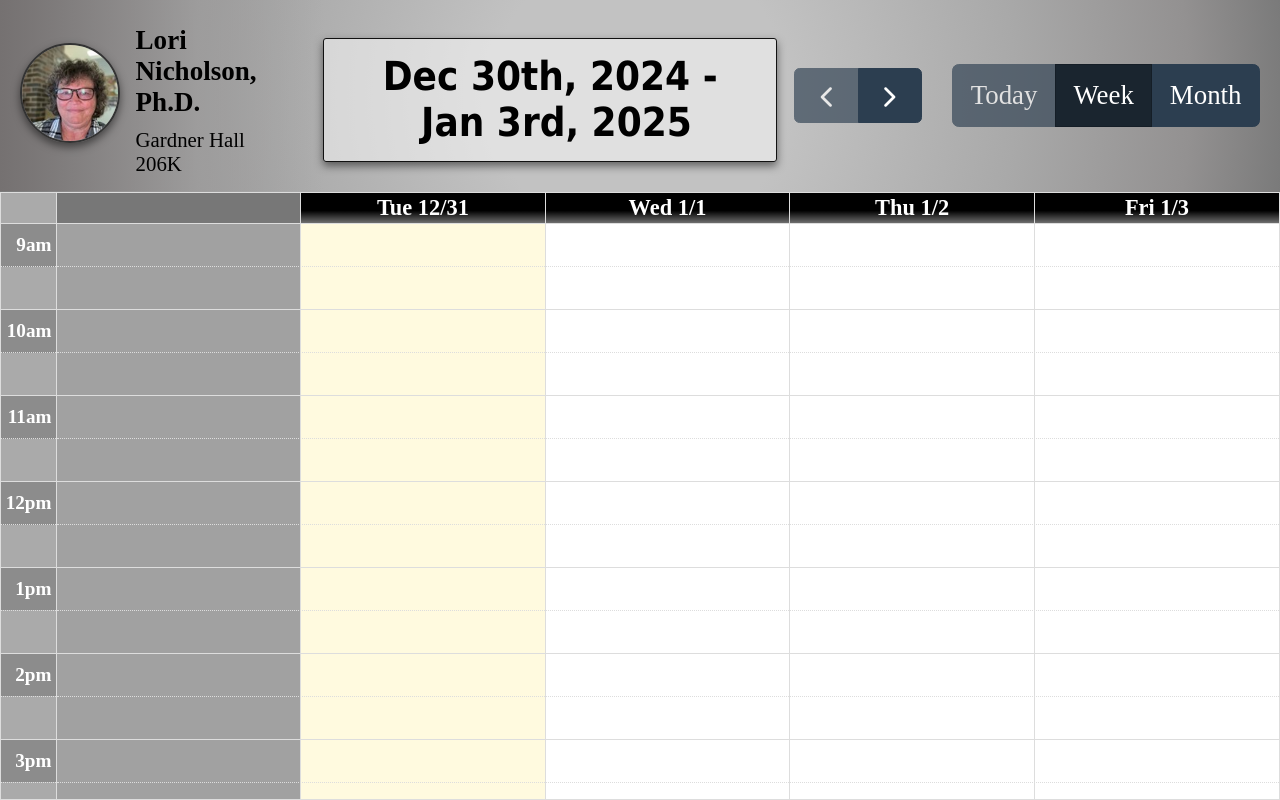
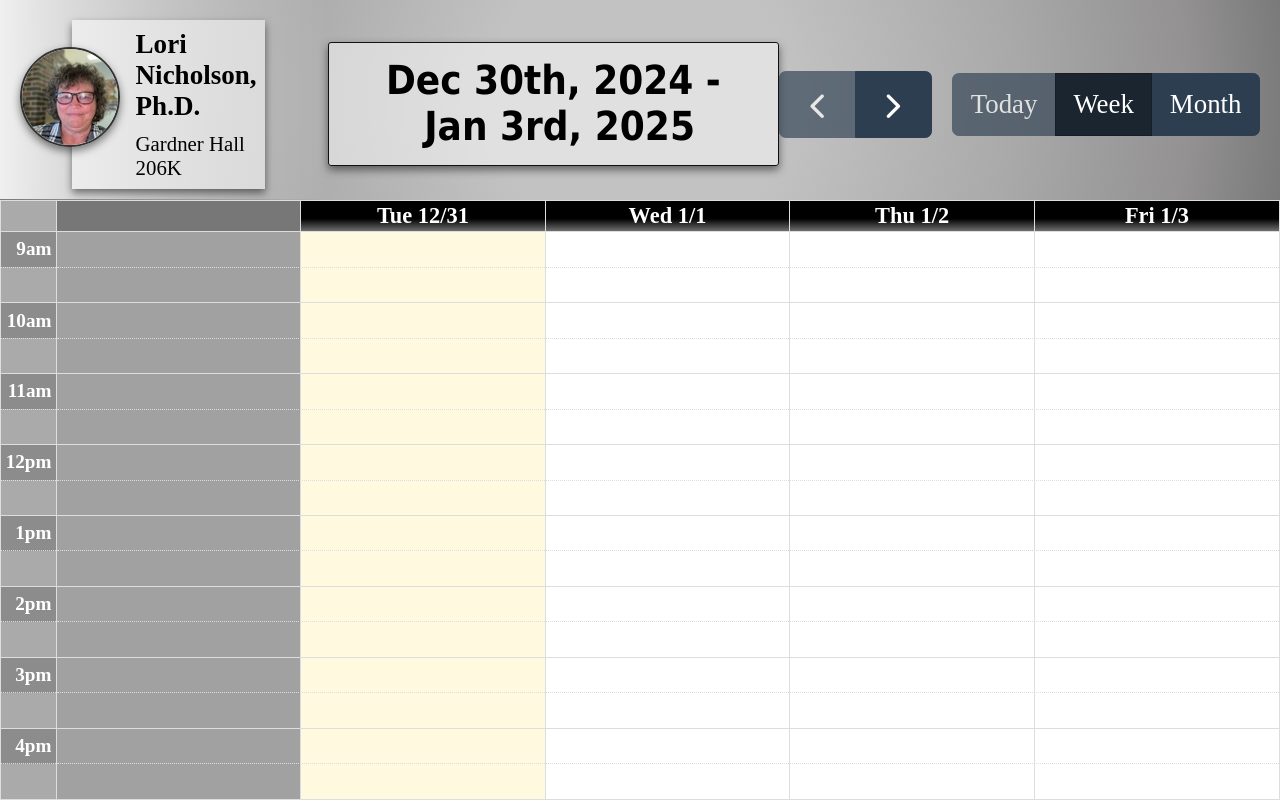
Before and after one commit to JRBerger123/calendar-scheduler, a plain HTML site: page index.html in a window 1280 px wide. Drawn offline with nearby package versions, Linux system fonts and the light colour scheme.

Commit message:
Major changes to title toolbar, fixed resizing errors, refactored functions

```diff
--- a/script.js
+++ b/script.js
@@ -15,6 +15,8 @@ Done: Fix text-wrap on title
 Done: Create an offset from current time to schedule new appointments
 Done: Clicking the day on Month View sends you to week mode of that day
 Done: Pressing Enter on Modal GUI submits form
+Done: Create Profile Modal
+Done: Fixed error in resizing calendar when window is resized vertically
 
 Make days with no Available timeslots unselectable in Month View
 Create animation for showing part of Modal GUI not being filled out
@@ -24,7 +26,6 @@ Create Login for Faculty Settings
 Fix Available timeslots not using the entire day div
 Unselectable timeslots are not greyed out
   - Timeslots are not individual elements, but are part of a row and column div
-Create Profile Modal
 Title is not centered
 */
 
@@ -69,11 +70,12 @@ class EventManager {
   }
 }
 
-function adjustSlotHeight(calendarEl, totalSlots) { // Function to dynamically adjust slot height
+function adjustSlotHeight(calendarEl, totalSlots) {
   const timeGridSlots = calendarEl.querySelector('.fc-timegrid-slots');
   const headerToolbar = calendarEl.querySelector('.fc-header-toolbar');
+  const dayHeader = calendarEl.querySelector('.fc-col-header');
 
-  if (!timeGridSlots || !headerToolbar) return; // Ensure both elements exist
+  if (!timeGridSlots || !headerToolbar || !dayHeader) return; // Ensure all elements exist
 
   // Get the full header height including padding and margin
   const headerStyles = window.getComputedStyle(headerToolbar);
@@ -83,22 +85,23 @@ function adjustSlotHeight(calendarEl, totalSlots) { // Function to dynamically a
     + parseInt(headerStyles.paddingTop)
     + parseInt(headerStyles.paddingBottom);  // Include margins and padding
 
-  const availableHeight = calendarEl.offsetHeight;  // Full available height of the calendar
-  const dayHeaderHeight = 25;
-  const totalSlotHeight = availableHeight - headerHeight - dayHeaderHeight;  // Subtract header height from available space
-  const timeSlots = calendarEl.querySelectorAll('.fc-timegrid-slot')
+  // Get the day header height
+  const dayHeaderHeight = dayHeader.offsetHeight;
+
+  // Calculate the available height for the slots
+  const availableHeight = calendarEl.offsetHeight - headerHeight - dayHeaderHeight - 1;
 
   if (totalSlots > 0) {
-    const slotHeight = totalSlotHeight / totalSlots;  // Divide remaining height by number of slots
-	//console.log(`Available height: ${availableHeight}, Header height: ${headerHeight}, Slot height: ${slotHeight}`);
+    const slotHeight = availableHeight / totalSlots;  // Divide remaining height by number of slots
 
+    // Adjust the height of each time slot
+    const timeSlots = calendarEl.querySelectorAll('.fc-timegrid-slot');
     timeSlots.forEach(slot => {
       slot.style.height = `${slotHeight}px`;
     });
 
-	 // Adjust the events' height and position based on slot time
+    // Adjust the events' height and position based on slot time
     const events = calendarEl.querySelectorAll('.fc-event'); // Grab all the events
-
     events.forEach(eventElement => {
       // Use FullCalendar's method to get the event object
       const event = eventElement._fci; // FullCalendar internally attaches event object via _fci
@@ -120,11 +123,11 @@ function adjustSlotHeight(calendarEl, totalSlots) { // Function to dynamically a
         const eventHeight = eventDuration * slotHeight;
 
         // Set the event's position and height
-        eventElement.style.top = `${eventTop}px`;
-        eventElement.style.height = `${eventHeight}px`;
-		eventElement.offsetHeight; // Trigger a reflow
+        eventElement.style.top = `${Math.round(eventTop)}px`;
+        eventElement.style.height = `${Math.round(eventHeight)}px`;
+        eventElement.offsetHeight; // Trigger a reflow
 
-	    console.log(`Event start: ${eventStart}, Event end: ${eventEnd}, Event height: ${eventHeight}, Event top: ${eventTop}`)
+        //console.log(`Event start: ${eventStartTime}, Event end: ${eventEndTime}, Event height: ${eventHeight}, Event top: ${eventTop}`);
       }
     });
   }
@@ -272,7 +275,6 @@ document.addEventListener('DOMContentLoaded', function() {
   const modal = document.getElementById('appointmentModal');
   const confirmButton = document.getElementById('confirmButton');
   const cancelButton = document.getElementById('cancelButton');
-  const selectedTime = document.getElementById('selectedTime');
   const profileModal = document.getElementById('profileModal');
   const closeProfileModal = document.getElementById('closeProfileModal');
   const calendarLogo = document.getElementById('calendar-logo');
@@ -381,6 +383,48 @@ document.addEventListener('DOMContentLoaded', function() {
     calendar.gotoDate(newDate);
   }
 
+  function setupToolbar(isInitialView) {
+
+    if (isInitialView) { // initial view
+      const buttonGroups = document.querySelectorAll('.fc-button-group');
+      const toolbarChunks = document.querySelectorAll('.fc-toolbar-chunk');
+
+      buttonGroups[0].id = ('button-group-left-right');
+      buttonGroups[1].id = ('button-group-view-mode');
+      toolbarChunks[0].id = ('toolbar-chunk-left-right');
+      toolbarChunks[1].id = ('toolbar-chunk-title');
+      toolbarChunks[2].id = ('toolbar-chunk-view-mode');
+    }
+
+    // Place the profile image in the header toolbar
+    const headerToolbar = document.querySelector('.fc-header-toolbar');
+    const calendarLogo = document.getElementById('calendar-logo');
+    if (headerToolbar && calendarLogo) {
+      calendarLogo.style.display = 'flex'; // Ensure the image is displayed
+      headerToolbar.insertBefore(calendarLogo, headerToolbar.firstChild);
+      calendarLogo.classList.add('fc-toolbar-chunk');
+    }
+
+    // Move the today button to the left of the week and month buttons
+    const todayWeekMonthButtonGroup = document.getElementById('button-group-view-mode');
+    const titleButton = document.querySelector('.fc-today-button');
+    if (todayWeekMonthButtonGroup && titleButton) {
+      todayWeekMonthButtonGroup.insertBefore(titleButton, todayWeekMonthButtonGroup.firstChild);
+    }
+
+    // Move the left-right buttons to the left of the today, week, and month buttons
+    const leftRightButtons = document.getElementById('button-group-left-right');
+    const toolbarChunkViewMode = document.getElementById('toolbar-chunk-view-mode');
+    if (leftRightButtons && toolbarChunkViewMode) {
+      toolbarChunkViewMode.insertBefore(leftRightButtons, todayWeekMonthButtonGroup);
+    }
+
+    if (isInitialView) { // initial view
+      const toolbarChunkLeftRight = document.getElementById('toolbar-chunk-left-right');
+      toolbarChunkLeftRight.remove();
+    }
+  }
+
   const calendar = new FullCalendar.Calendar(calendarEl, {
     initialView: 'timeGridWeek',
 
@@ -388,7 +432,6 @@ document.addEventListener('DOMContentLoaded', function() {
       // Change view to week view of clicked day on month view
       if (info.date.getMonth() === calendar.getDate().getMonth()) {
         info.el.addEventListener('click', function() {
-          const clickedDate = new Date(info.date);
           const currentViewType = calendar.view.type;
 
           if (currentViewType == 'dayGridMonth') {
@@ -424,7 +467,7 @@ document.addEventListener('DOMContentLoaded', function() {
     },
 
 	datesSet: function(dateInfo) {
-	  console.log("Date Change Detected");
+	  //console.log("Date Change Detected");
 	  // Get the current view from FullCalendar
 	  const currentViewType = dateInfo.view.type;
 	  const view = calendar.view;
@@ -437,13 +480,6 @@ document.addEventListener('DOMContentLoaded', function() {
 	  firstDay.setDate(firstDay.getDate() + 1);
 	  lastDay.setDate(lastDay.getDate() - 2);
 
-	  // Format the dates in the desired format (e.g., Dec 9th – 13th, 2024)
-	  const options = { weekday: 'short', month: 'short', day: 'numeric', year: 'numeric' };
-
-	  // Format the first and last days
-	  const formattedFirstDay = firstDay.toLocaleDateString('en-US', options);
-	  const formattedLastDay = lastDay.toLocaleDateString('en-US', options);
-
 	  // Format the date range for the title
 	  const startDate = firstDay.getDate();
 	  const endDate = lastDay.getDate();
@@ -452,18 +488,13 @@ document.addEventListener('DOMContentLoaded', function() {
 	  const year = firstDay.getFullYear();
 	  const endYear = lastDay.getFullYear();
 
-	  //console.log("Start Year: ", year, " End Year: ", endYear);
-
 	  const daysVisible = (endDate.valueOf() - startDate.valueOf()) / (1000 * 60 * 60 * 24);
 	  const toolbarTitle = document.querySelector('.fc-toolbar-title');
-	  const titleButton = document.querySelector('.fc-today-button');
+	  const todayButton = document.querySelector('.fc-today-button');
 	  const weekButton = document.querySelector('.fc-timeGridWeek-button');
 	  const monthButton = document.querySelector('.fc-dayGridMonth-button');
 
 	  var tempEventManager = new EventManager();
-
-	  //console.log(`${daysVisible}`);
-	  //console.log(`Last View: ${lastViewType}, Current View: ${currentViewType}`);
 
 	  if (lastViewType == null) { // Initial View
 		// Variables
@@ -471,10 +502,6 @@ document.addEventListener('DOMContentLoaded', function() {
 
 		//console.log("Initial View Loaded");
 		//console.log("Initial Events:", eventManager.getEvents());
-
-		titleButton.textContent = 'Today';
-		weekButton.textContent = 'Week';
-		monthButton.textContent = 'Month';
 
 		if (startMonth == endMonth) {
       toolbarTitle.innerHTML = `${startMonth}&nbsp;${getOrdinal(startDate)}&nbsp;<wbr>-</wbr>&nbsp;${getOrdinal(endDate)},&nbsp;${year}`;
@@ -486,7 +513,8 @@ document.addEventListener('DOMContentLoaded', function() {
       }
     }
 
-		adjustSlotHeight(calendarEl, totalSlots); // Adjusts slot height
+    setupToolbar(true);
+		adjustSlotHeight(calendarEl, totalSlots);
 		addEvents(eventManager, calendar);
 
 	  } else if ((lastViewType == 'timeGridWeek' && currentViewType == 'dayGridMonth') || // Week -> Month View
@@ -496,10 +524,6 @@ document.addEventListener('DOMContentLoaded', function() {
 		const currentDate = calendar.getDate(); // Get the current date displayed on the calendar
 		const endDate = new Date(currentDate.getFullYear(), currentDate.getMonth() + 1, 0); // Last day of the current month
 		let startDate;
-
-		titleButton.textContent = 'Today';
-		weekButton.textContent = 'Week';
-		monthButton.textContent = 'Month';
 
 		if (today > currentDate) { // Calculates first day of month by whether the month has started yet
 			startDate = today;
@@ -519,6 +543,8 @@ document.addEventListener('DOMContentLoaded', function() {
 
 		tempEventManager = generateAvailableTimes(startDate, endDate, startingWorkHour, endingWorkHour, slotsPerHour, workingDays, eventManager);
 		tempEventManager = consolidateEvents(tempEventManager);
+
+    setupToolbar(false); // Setup the toolbar
 		addEvents(tempEventManager, calendar);
 
 
@@ -527,16 +553,13 @@ document.addEventListener('DOMContentLoaded', function() {
 
 	  } else if ((lastViewType == 'dayGridMonth' && currentViewType == 'timeGridWeek') || // Month -> Week View
 				(lastViewType == 'timeGridWeek' && currentViewType == 'timeGridWeek')){ // Week -> Week View
+
 		// Variables
 		lastViewType = currentViewType;
 
 		//console.log("Week View Loaded");
 
 		calendar.removeAllEvents();
-
-		titleButton.textContent = 'Today';
-		weekButton.textContent = 'Week';
-		monthButton.textContent = 'Month';
 
 		if (startMonth == endMonth) {
 			toolbarTitle.innerHTML = `${startMonth}&nbsp;${getOrdinal(startDate)}&nbsp;<wbr>–</wbr>&nbsp;${getOrdinal(endDate)},&nbsp;${year}`;
@@ -547,38 +570,15 @@ document.addEventListener('DOMContentLoaded', function() {
 				toolbarTitle.innerHTML = `${startMonth}&nbsp;${getOrdinal(startDate)}, ${year}&nbsp;<wbr>–</wbr>&nbsp;${endMonth}&nbsp;${getOrdinal(endDate)},&nbsp;${endYear}`;
 			}
 		}
+
+    setupToolbar(false);
 		adjustSlotHeight(calendarEl, totalSlots);
-
 		addEvents(eventManager, calendar)
 	  }
 
-    // Place the profile image in the header toolbar
-    const headerToolbar = document.querySelector('.fc-header-toolbar');
-    const calendarLogo = document.getElementById('calendar-logo');
-    if (headerToolbar && calendarLogo) {
-      calendarLogo.style.display = 'flex  '; // Ensure the image is displayed
-      headerToolbar.insertBefore(calendarLogo, headerToolbar.firstChild);
-    }
-
-    // Move the left-right buttons to the right of the title div
-    const buttonGroups = document.querySelectorAll('.fc-button-group');
-    const toolbarChunks = document.querySelectorAll('.fc-toolbar-chunk');
-    const titleDiv = document.querySelector('.fc-toolbar-title');
-    if (toolbarChunks.length > 1 && buttonGroups[0] && titleDiv) {
-      toolbarChunks[1].insertBefore(buttonGroups[0], titleDiv.nextSibling);
-    }
-
-    // Move the today button to the left of the week and month buttons
-    if (buttonGroups.length > 1) {
-      const correctButtonGroup = buttonGroups[1]; // Assuming the second button group is the correct one
-      if (correctButtonGroup && titleButton) {
-        correctButtonGroup.insertBefore(titleButton, correctButtonGroup.firstChild);
-      }
-      // Add a class to the toolbar chunk containing the buttons
-      correctButtonGroup.closest('.fc-toolbar-chunk').classList.add('view-toolbar-chunk');
-    }
-
-	  //calendar.render(); // Trigger a render update if needed
+    todayButton.textContent = 'Today';
+		weekButton.textContent = 'Week';
+		monthButton.textContent = 'Month';
 
 	  events: tempEventManager.getEvents(); // Use formatted events
 	},
@@ -604,9 +604,7 @@ document.addEventListener('DOMContentLoaded', function() {
 			};
 		} else {
       if (timeDifference < unselectableTimeWindow) {
-        console.log('Event is in the past:', info.event.title);
-        info.el.style.backgroundColor = 'grey';
-        info.el.style.pointerEvents = 'none'; // Make it unselectable
+        info.el.style.pointerEvents = 'none'; // Makes timeslot unselectable
       }
     }
 	},
@@ -650,7 +648,18 @@ document.addEventListener('DOMContentLoaded', function() {
   calendar.render();
 
   window.addEventListener('resize', () => { // Dynamically sizes calendar when Window is resized
-    requestAnimationFrame(() => adjustSlotHeight(calendarEl, totalSlots));
+    requestAnimationFrame(() => {
+      adjustSlotHeight(calendarEl, totalSlots);
+
+      // Reload the view to force a re-render
+      // This was necessary to fix the issue where the calendar would not resize properly when the window was resized vertically
+      calendar.changeView(calendar.view.type);
+    });
+  });
+
+  // Add event listener for orientation change to adjust slot height
+  window.addEventListener('orientationchange', () => {
+    adjustSlotHeight(calendarEl, totalSlots);
   });
 
   cancelButton.onclick = function() {
--- a/styles.css
+++ b/styles.css
@@ -34,17 +34,19 @@ toolbarhtml, body {
   box-shadow: 0 4px 8px rgba(0, 0, 0, 0.5); /* Adds a shadow around the title */
 }
 
-.view-toolbar-chunk {
-  margin: 10px 20px 10px 30px;
+#toolbar-chunk-view-mode {
+  margin: 20px 20px 10px 0px;
   font-size: 1.2em;
 }
 
 #calendar-logo {
   display: none;
-  background: linear-gradient(90deg, rgba(117,113,113,1) 0%, rgba(156,155,155,0.7301121132046569) 61%, rgba(169,169,169,0) 100%);
+  /*background: linear-gradient(90deg, rgba(117,113,113,1) 0%, rgba(156,155,155,0.7301121132046569) 61%, rgba(169,169,169,0) 100%);*/
+  background: linear-gradient(to right, #f0f0f0, transparent);
   align-items: center;
   padding: 10px 30px 10px 20px;
   font-size: 1.3em;
+  padding-right: 0px;
 }
 
 #professor-name {
@@ -56,11 +58,14 @@ toolbarhtml, body {
   margin: 5px 0px;
 }
 
+#div-profile-image {
+  z-index: 10;
+}
+
 #profile-image {
   width: 100px;
   height: 100px;
   border-radius: 50%;
-  z-index: 10;
   border: 2px solid #333;
   box-shadow: 0 4px 8px rgba(0, 0, 0, 0.5);
 }
@@ -71,6 +76,11 @@ toolbarhtml, body {
   flex-direction: column;
   align-items: center;
   margin-top: 10px;
+  background-color: rgba(255,255,255,.5);
+  box-shadow: 0 4px 8px rgba(0, 0, 0, 0.5);
+  padding: 4px 8px 4px 63.6px;
+  position: relative;
+  left: -63.6px;
 }
 
 .modal {
```
